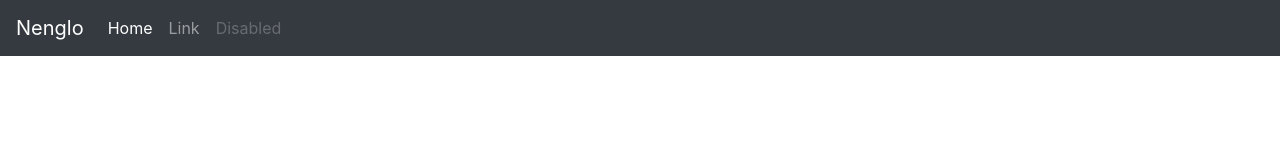
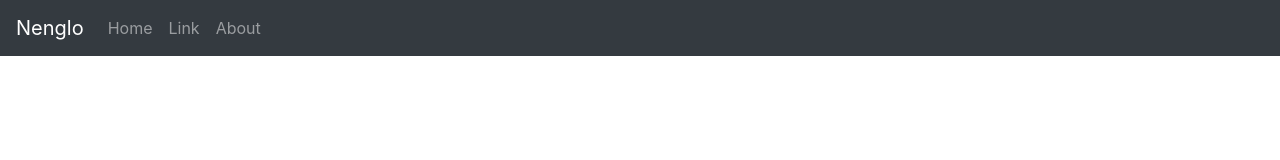
Before and after one commit to kenghtt/NengloAngularBootstrap, an Angular app: page / in a window 1280 px wide. Shown: the top 160 px of the page. Built offline with nearby package versions, Linux system fonts and the light colour scheme.

Commit message:
working more on app component.

```diff
--- a/src/app/app.component.html
+++ b/src/app/app.component.html
@@ -1,23 +1,26 @@
 <nav class="navbar navbar-expand-md navbar-dark bg-dark">
-  <button class="navbar-toggler" type="button" data-toggle="collapse" data-target="#navbarTogglerDemo03" aria-controls="navbarTogglerDemo03" aria-expanded="false" aria-label="Toggle navigation">
+  <a class="navbar-brand" href="#">Nenglo</a>
+  <button class="navbar-toggler" type="button" data-toggle="collapse" data-target="#navbarTogglerDemo02" aria-controls="navbarTogglerDemo02" aria-expanded="false" aria-label="Toggle navigation">
     <span class="navbar-toggler-icon"></span>
   </button>
-  <a class="navbar-brand" href="#">Nenglo</a>
 
-  <div class="collapse navbar-collapse" id="navbarTogglerDemo03">
+  <div class="collapse navbar-collapse" id="navbarTogglerDemo02">
     <ul class="navbar-nav mr-auto mt-2 mt-lg-0">
-      <li class="nav-item active">
-        <a class="nav-link" href="#">Home <span class="sr-only">(current)</span></a>
+<!--      <li class="nav-item active">-->
+      <li class="nav-item">
+      <a class="nav-link" href="#">Home <span class="sr-only">(current)</span></a>
       </li>
       <li class="nav-item">
         <a class="nav-link" href="#">Link</a>
       </li>
       <li class="nav-item">
-        <a class="nav-link disabled" href="#">Disabled</a>
+<!--        <a class="nav-link disabled" href="#" tabindex="-1" aria-disabled="true">Disabled</a>-->
+        <a class="nav-link" href="#">About <span class="sr-only">(current)</span></a>
+
       </li>
     </ul>
 <!--    <form class="form-inline my-2 my-lg-0">-->
-<!--      <input class="form-control mr-sm-2" type="search" placeholder="Search" aria-label="Search">-->
+<!--      <input class="form-control mr-sm-2" type="search" placeholder="Search">-->
 <!--      <button class="btn btn-outline-success my-2 my-sm-0" type="submit">Search</button>-->
 <!--    </form>-->
   </div>
```
